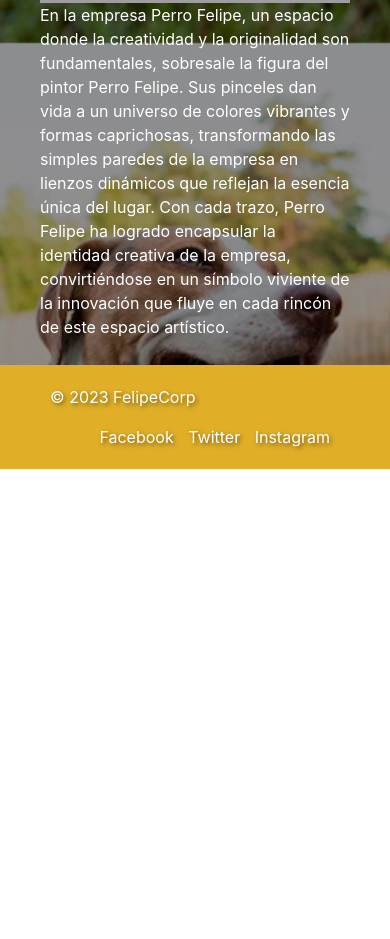
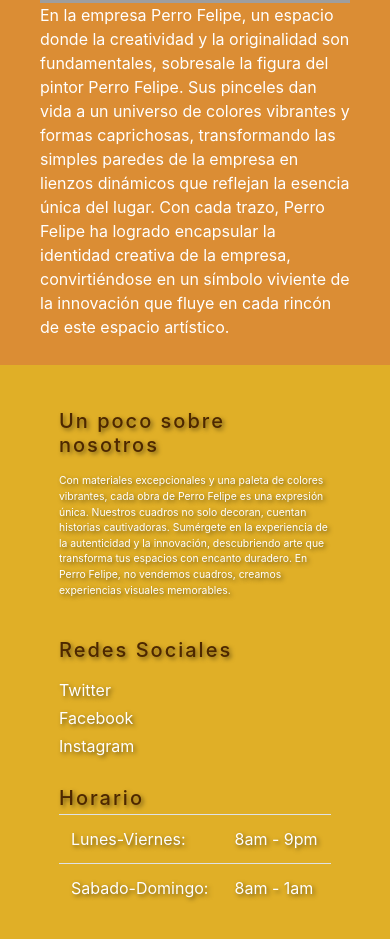
Before and after one commit to MatiasCEO/Paginas-perros-graciosos-Matias-Quispe, a plain HTML site: page index.html in a window 390 px wide. Shown: the part 801-1740 px from the top of the page. Before the commit the page ends 1270 px from the top, so only its background shows below. Drawn offline with nearby package versions, Linux system fonts and the light colour scheme; grey boxes are pictures that could not be loaded.

Commit message:
Agregado de animacion y algunos arreglos

```diff
--- a/estilos.css
+++ b/estilos/estilo_index.scss
@@ -1,38 +1,34 @@
-
-.navbar-custom {
-    background-color: rgb(224, 175, 39);
-}
-
 body {
     margin: 0;
-    background-image: url('imagenes/hapi.jpg');
+    background-color:rgb(219, 141, 52);
     background-size: cover;
+    background-attachment: fixed;
     background-position: center;
     background-repeat: no-repeat;
-    margin-bottom: 100px;
     overflow-x: hidden;
 }
-
 header {
     background-color: rgb(219, 141, 52);
     color: #fff;
     padding: 20px;
+}
+
+.navbar-custom {
+    background-color: rgb(224, 175, 39);
     width: 100%;
 }
-
 footer {
     background-color: rgb(224, 175, 39);
     color: #fff;
-    padding: 20px;
+    padding: 10px;
     width: 100%;
-    position: fixed;
+    position: relative;
     bottom: 0;
     z-index: 1000;
     text-shadow: 2px 2px 4px rgba(0, 0, 0, 0.5);
     display: flex;
     justify-content: space-between;
     align-items: center;
-
 }
 
 .social-links a {
--- /dev/null
+++ b/estilos/estilos.scss
@@ -0,0 +1,48 @@
+$color-primary: rgb(224, 175, 39);
+$color-secondary: rgb(219, 141, 52);
+$color-tertiary: rgba(0, 0, 0, 0.5);
+
+body {
+  margin: 0;
+  background-image: url("../imagenes/hapi.jpg");
+  background-size: cover;
+  background-position: center;
+  background-repeat: no-repeat;
+  margin-bottom: 10%;
+  overflow-x: hidden;
+  height: 100%;
+  opacity: 0;
+  transition: opacity 1s ease;
+
+}
+
+body.loaded {
+  opacity: 1;
+}
+
+header {
+  background-color: $color-secondary;
+  padding: 20px;
+  width: 100%;
+}
+.navbar-custom {
+    background-color: $color-primary
+  }
+footer {
+  background-color: $color-primary;
+  color: #fff;
+  padding: 20px;
+  width: 100%;
+  position: fixed;
+  bottom: 0;
+  z-index: 1000;
+  text-shadow: 2px 2px 4px $color-tertiary;
+  display: flex;
+  justify-content: space-between;
+  align-items: center;
+}
+
+.social-links a {
+  color: #fff;
+  margin-right: 10px;
+}
--- a/index.html
+++ b/index.html
@@ -6,28 +6,8 @@
     <meta name="viewport" content="width=device-width, initial-scale=1.0">
     <title>Cuadros perro felipe</title>
     <link rel="stylesheet" href="https://stackpath.bootstrapcdn.com/bootstrap/4.5.2/css/bootstrap.min.css">
+    <link rel="stylesheet" href="estilos/estilo_index.css">
     <style>
-        header {
-            background-color: rgb(219, 141, 52);
-            color: #fff;
-            padding: 20px;
-        }
-
-        .navbar-custom {
-            background-color: rgb(224, 175, 39);
-            width: 100%;
-        }
-
-        body {
-            margin: 0;
-            background-image: url('imagenes/hapi.jpg');
-            background-size: cover;
-            background-attachment: fixed;
-            background-position: center;
-            background-repeat: no-repeat;
-            overflow-x: hidden;
-        }
-
         .carousel-item img {
             width: 100%;
             height: auto;
@@ -57,26 +37,9 @@
             text-shadow: 2px 2px 4px rgba(0, 0, 0, 0.5);
 
         }
-
-        footer {
-            background-color: rgb(224, 175, 39);
-            color: #fff;
-            padding: 10px;
-            width: 100%;
-            position: relative;
-            bottom: 0;
-            z-index: 1000;
-            text-shadow: 2px 2px 4px rgba(0, 0, 0, 0.5);
-            display: flex;
-            justify-content: space-between;
-            align-items: center;
+        .row{
+            margin: 10px;
         }
-
-        .social-links a {
-            color: #fff;
-            margin-right: 10px;
-        }
-        .row{margin: 10px;}
                 @media (min-width: 768px) {
             .carousel-caption h1 {
                 font-size: 3em;
@@ -106,6 +69,11 @@
                 font-size: 1em;
             }
             .col-md-6{font-size: 0.65em;
+            }
+        }
+        @media (max-width: 425px) {
+            footer p{
+                font-size: 0.65em;
             }
         }
     </style>
@@ -186,18 +154,45 @@
 
     <!-- Footer -->
     <footer>
-        <div class="container">
+        <div class="container p-4">
             <div class="row">
-                <div class="col-md-6">
-                    <p>&copy; 2023 FelipeCorp</p>
-                </div>
-                <div class="col-md-6 text-right social-links">
-                    <a href="https://facebook.com" target="_blank">Facebook</a>
-                    <a href="https://twitter.com" target="_blank">Twitter</a>
-                    <a href="https://instagram.com" target="_blank">Instagram</a>
-                </div>
+              <div class="col-lg-6 col-md-12 mb-4">
+                <h5 class="mb-3" style="letter-spacing: 2px; color: #4d2800;">Un poco sobre nosotros</h5>
+                <p>
+                    Con materiales excepcionales y una paleta de colores vibrantes, cada obra de Perro Felipe es una expresión única. Nuestros cuadros no solo decoran, cuentan historias cautivadoras. Sumérgete en la experiencia de la autenticidad y la innovación, descubriendo arte que transforma tus espacios con encanto duradero. En Perro Felipe, no vendemos cuadros, creamos experiencias visuales memorables.                </p>
+              </div>
+              <div class="col-lg-3 col-md-6 mb-4">
+                <h5 class="mb-3" style="letter-spacing: 2px; color: #4d2800;">Redes Sociales</h5>
+                <ul class="list-unstyled mb-0">
+                  <li class="mb-1">
+                    <a href="#!" style="color: #ffffff;">Twitter</a>
+                  </li>
+                  <li class="mb-1">
+                    <a href="#!" style="color: #ffffff;">Facebook</a>
+                  </li>
+                  <li class="mb-1">
+                    <a href="#!" style="color: #ffffff;">Instagram</a>
+                  </li>
+                </ul>
+              </div>
+              <div class="col-lg-3 col-md-6 mb-4">
+                <h5 class="mb-1" style="letter-spacing: 2px; color: #4d2800;">Horario</h5>
+                <table class="table" style="color: #ffffff; border-color: #ffffff;">
+                  <tbody>
+                    <tr>
+                      <td>Lunes-Viernes:</td>
+                      <td>8am - 9pm</td>
+                    </tr>
+                    <tr>
+                      <td>Sabado-Domingo:</td>
+                      <td>8am - 1am</td>
+                    </tr>
+                  </tbody>
+                </table>
+              </div>
             </div>
-        </div>
+          </div>
+          </div>
     </footer>
 
     <script src="https://code.jquery.com/jquery-3.5.1.slim.min.js"></script>
@@ -220,6 +215,10 @@
                 }
             });
         });
+        document.addEventListener("DOMContentLoaded", function() {
+  document.body.classList.add("loaded");
+});
+
     </script>
 </body>
 
```
Also changed, not shown: paginas/acercade.html (+12 -6 lines), paginas/contacto.html (+12 -2 lines), paginas/producto.html (+11 -1 lines), paginas/servicios.html (+55 -9 lines), Imagenes/imagen11.jpg (added), estilos/estilo_index.css (added), estilos/estilos.css (added), 2 other files.
